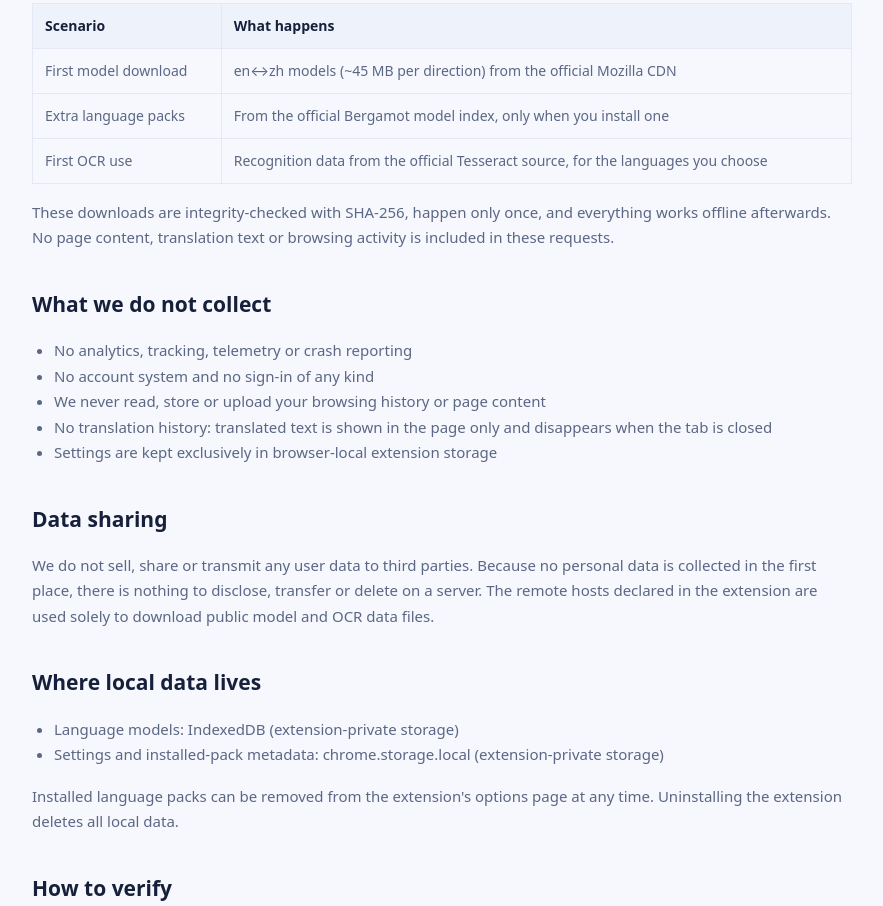
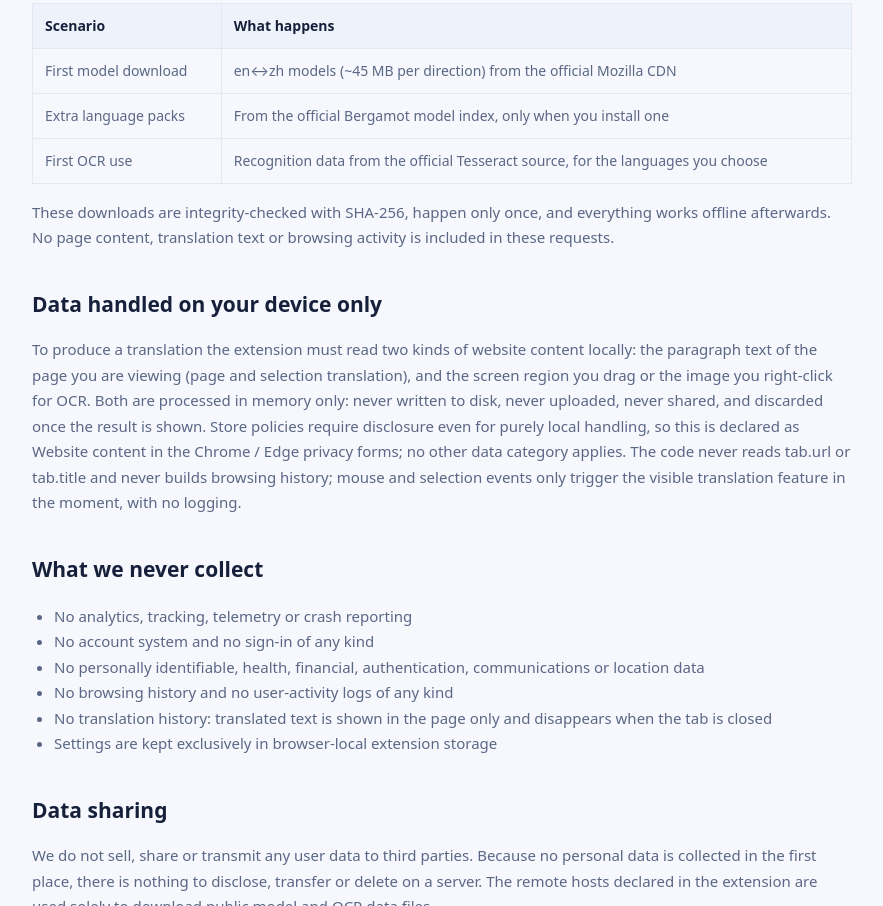
Before and after one commit to ryanlq/offline-bilingual-translator, a browser extension: page docs/privacy.html in a window 1280 px wide. Shown: the part 494-1400 px from the top of the page, without its empty margins (48-931 px from the left). Drawn offline with Linux system fonts and the light colour scheme.

Commit message:
Align privacy disclosures with store policy: declare locally handled website content
Store forms require disclosure even for on-device-only processing (Chrome User Data FAQ Q3). Only Website content is checked; all three limited-use certifications are checked. Add copy-paste English justification text for every permission.

```diff
--- a/docs/privacy.html
+++ b/docs/privacy.html
@@ -4,8 +4,8 @@
 	<meta charset="utf-8">
 	<meta name="viewport" content="width=device-width, initial-scale=1">
 	<meta name="theme-color" content="#3a63f3">
-	<meta name="description" content="离线双语翻译扩展的隐私政策：翻译全程本地完成，零网络请求，不收集任何数据。"
-		data-en-content="Privacy policy for the Offline Bilingual Translator extension: translation is fully on-device, with zero network requests and no data collection.">
+	<meta name="description" content="离线双语翻译扩展的隐私政策：翻译全程本地完成，网页内容仅在本机内存处理，不上传、不留存、零网络请求。"
+		data-en-content="Privacy policy for the Offline Bilingual Translator extension: translation is fully on-device; page content is processed locally in memory only, never uploaded or retained.">
 	<title data-en="Privacy Policy — Offline Bilingual Translator">隐私政策 — 离线双语翻译</title>
 	<link rel="icon" type="image/png" href="assets/icon-128.png">
 	<link rel="stylesheet" href="assets/site.css">
@@ -66,11 +66,15 @@
 		</table>
 		<p data-en="These downloads are integrity-checked with SHA-256, happen only once, and everything works offline afterwards. No page content, translation text or browsing activity is included in these requests.">以上下载均带 SHA-256 完整性校验，下载后即离线可用，无需重复联网。这些请求不包含任何页面内容、译文或浏览活动。</p>
 
-		<h2 data-en="What we do not collect">我们不收集任何数据</h2>
+		<h2 data-en="Data handled on your device only">仅在本机处理的数据</h2>
+		<p data-en="To produce a translation the extension must read two kinds of website content locally: the paragraph text of the page you are viewing (page and selection translation), and the screen region you drag or the image you right-click for OCR. Both are processed in memory only: never written to disk, never uploaded, never shared, and discarded once the result is shown. Store policies require disclosure even for purely local handling, so this is declared as Website content in the Chrome / Edge privacy forms; no other data category applies. The code never reads tab.url or tab.title and never builds browsing history; mouse and selection events only trigger the visible translation feature in the moment, with no logging.">为生成译文，扩展必须在本机读取两类「网站内容」：当前网页的段落文本（页面翻译 / 划词翻译），以及你主动框选的屏幕区域或右键指定的图片（OCR 翻译）。这些内容只在内存中即时处理：不写入磁盘、不上传、不与第三方共享，结果展示后即丢弃。商店政策要求「仅本地处理也需披露」，因此我们在 Chrome / Edge 表单中只申报 Website content（网站内容）一类，其余类别均不适用：代码从不读取 tab.url / tab.title、不建立浏览历史；鼠标与选区事件只用于即时触发翻译功能，不做任何日志。</p>
+
+		<h2 data-en="What we never collect">我们绝不收集的数据</h2>
 		<ul>
 			<li data-en="No analytics, tracking, telemetry or crash reporting">无统计分析 / 埋点 / 遥测 / 崩溃上报</li>
 			<li data-en="No account system and no sign-in of any kind">无账号体系，不需要任何登录</li>
-			<li data-en="We never read, store or upload your browsing history or page content">不读取、不存储、不上传浏览历史与页面内容</li>
+			<li data-en="No personally identifiable, health, financial, authentication, communications or location data">不收集个人身份、健康、财务、认证、通讯与位置信息</li>
+			<li data-en="No browsing history and no user-activity logs of any kind">不读取、不保存浏览历史与用户活动记录</li>
 			<li data-en="No translation history: translated text is shown in the page only and disappears when the tab is closed">不保存翻译历史：译文只在页面内展示，关闭页面即消失</li>
 			<li data-en="Settings are kept exclusively in browser-local extension storage">设置项仅保存在浏览器本地的扩展私有存储中</li>
 		</ul>
```
Also changed, not shown: 2 other files.
